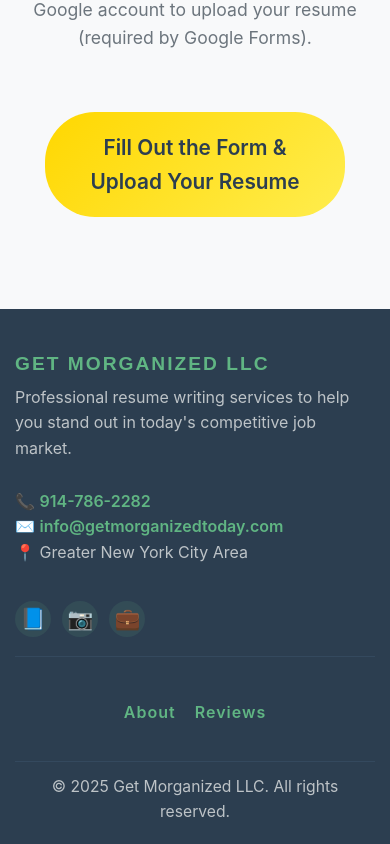
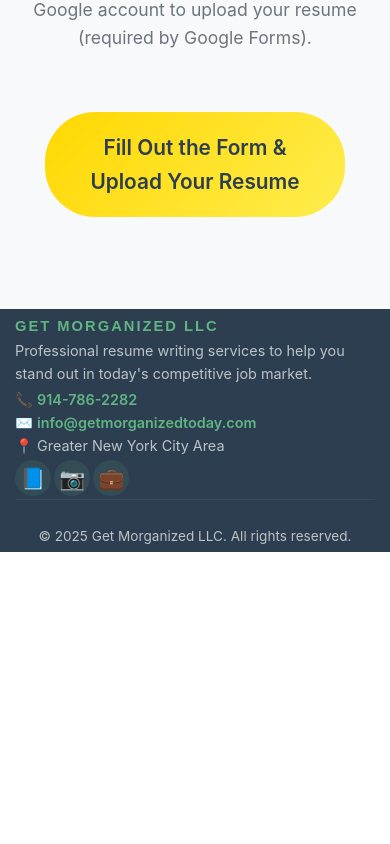
Before and after one commit to CydVilla/get-morganized, a React (Create React App) app: page / in a window 390 px wide. Shown: the part 4017-4861 px from the top of the page. After the commit the page ends 4569 px from the top, so only its background shows below. Built offline with nearby package versions, Linux system fonts and the light colour scheme.

Commit message:
Refactor Footer component styles: reduce padding and margins for a more compact layout, remove unused footer-links-row, and enhance responsiveness across breakpoints.

```diff
--- a/src/components/Footer.css
+++ b/src/components/Footer.css
@@ -1,14 +1,14 @@
 .footer {
   background: #2c3e50;
   color: white;
-  padding: 60px 0 20px;
+  padding: 10px 0 6px;
 }
 
 .footer-content {
   display: grid;
   grid-template-columns: repeat(auto-fit, minmax(250px, 1fr));
-  gap: 2rem;
-  margin-bottom: 40px;
+  gap: 0.5rem;
+  margin-bottom: 6px;
 }
 
 .footer-section h3 {
@@ -95,9 +95,9 @@
   flex-wrap: wrap;
   align-items: flex-start;
   justify-content: space-between;
-  gap: 2.5rem;
+  gap: 0.4rem;
   border-bottom: 1px solid #34495e;
-  padding-bottom: 1.2rem;
+  padding-bottom: 0.2rem;
 }
 
 .footer-brand {
@@ -110,24 +110,24 @@
   color: #60b583;
   text-transform: uppercase;
   letter-spacing: 2px;
-  font-size: 1.2rem;
+  font-size: 0.92rem;
   font-weight: 700;
   display: block;
-  margin-bottom: 0.3rem;
+  margin-bottom: 0;
 }
 
 .footer-tagline {
   color: #bdc3c7;
-  font-size: 1rem;
-  margin-bottom: 0.5rem;
+  font-size: 0.9rem;
+  margin-bottom: 0;
 }
 
 .footer-contact {
   flex: 1;
   min-width: 180px;
   color: #bdc3c7;
-  font-size: 1rem;
-  margin-bottom: 0.5rem;
+  font-size: 0.9rem;
+  margin-bottom: 0;
 }
 
 .footer-contact a {
@@ -142,8 +142,8 @@
 
 .footer-social {
   display: flex;
-  gap: 0.7rem;
-  margin-top: 0.5rem;
+  gap: 0.2rem;
+  margin-top: 0;
 }
 
 .footer-social a {
@@ -166,31 +166,9 @@
   color: #fff;
 }
 
-.footer-links-row {
-  display: flex;
-  gap: 2rem;
-  justify-content: center;
-  margin: 1.2rem 0 0.2rem 0;
-}
-
-.footer-links-row a {
-  color: #60b583;
-  text-decoration: none;
-  font-weight: 600;
-  font-size: 1rem;
-  letter-spacing: 1px;
-  transition: color 0.2s;
-}
-
-.footer-links-row a:hover {
-  text-decoration: underline;
-  color: #43a06b;
-}
-
 .footer-bottom {
-  border-top: 1px solid #34495e;
-  padding-top: 12px;
-  margin-top: 0.5rem;
+  padding-top: 2px;
+  margin-top: 0;
 }
 
 .footer-bottom-content {
@@ -198,7 +176,7 @@
   justify-content: space-between;
   align-items: center;
   flex-wrap: wrap;
-  gap: 1rem;
+  gap: 0.1rem;
 }
 
 .footer-links {
@@ -219,34 +197,33 @@
 
 .footer-copyright {
   color: #bdc3c7;
-  font-size: 0.98rem;
+  font-size: 0.85rem;
+}
+
+/* Remove .footer-links-row styles */
+.footer-links-row {
+  display: none !important;
 }
 
 @media (max-width: 900px) {
   .footer-main {
     flex-direction: column;
-    gap: 1.2rem;
+    gap: 0.2rem;
     align-items: flex-start;
   }
-  .footer-links-row {
-    gap: 1.2rem;
-    flex-wrap: wrap;
-  }
   .footer-bottom-content {
-    flex-direction: column;
-    gap: 0.5rem;
-    align-items: flex-start;
+    gap: 0.05rem;
   }
 }
 
 @media (max-width: 768px) {
   .footer {
-    padding: 40px 0 20px;
+    padding: 6px 0 4px;
   }
 
   .footer-content {
     grid-template-columns: 1fr;
-    gap: 1.5rem;
+    gap: 0.2rem;
   }
 
   .footer-bottom-content {
--- a/src/components/Footer.tsx
+++ b/src/components/Footer.tsx
@@ -21,10 +21,7 @@ const Footer: React.FC = () => {
             <a href="https://linkedin.com" target="_blank" rel="noopener noreferrer" aria-label="LinkedIn"><span>💼</span></a>
           </div>
         </div>
-        <div className="footer-links-row">
-          <a href="#about">About</a>
-          <a href="#reviews">Reviews</a>
-        </div>
+        {/* Removed footer-links-row for compactness */}
         <div className="footer-bottom">
           <div className="footer-bottom-content">
             <span className="footer-copyright">&copy; {new Date().getFullYear()} Get Morganized LLC. All rights reserved.</span>
```
